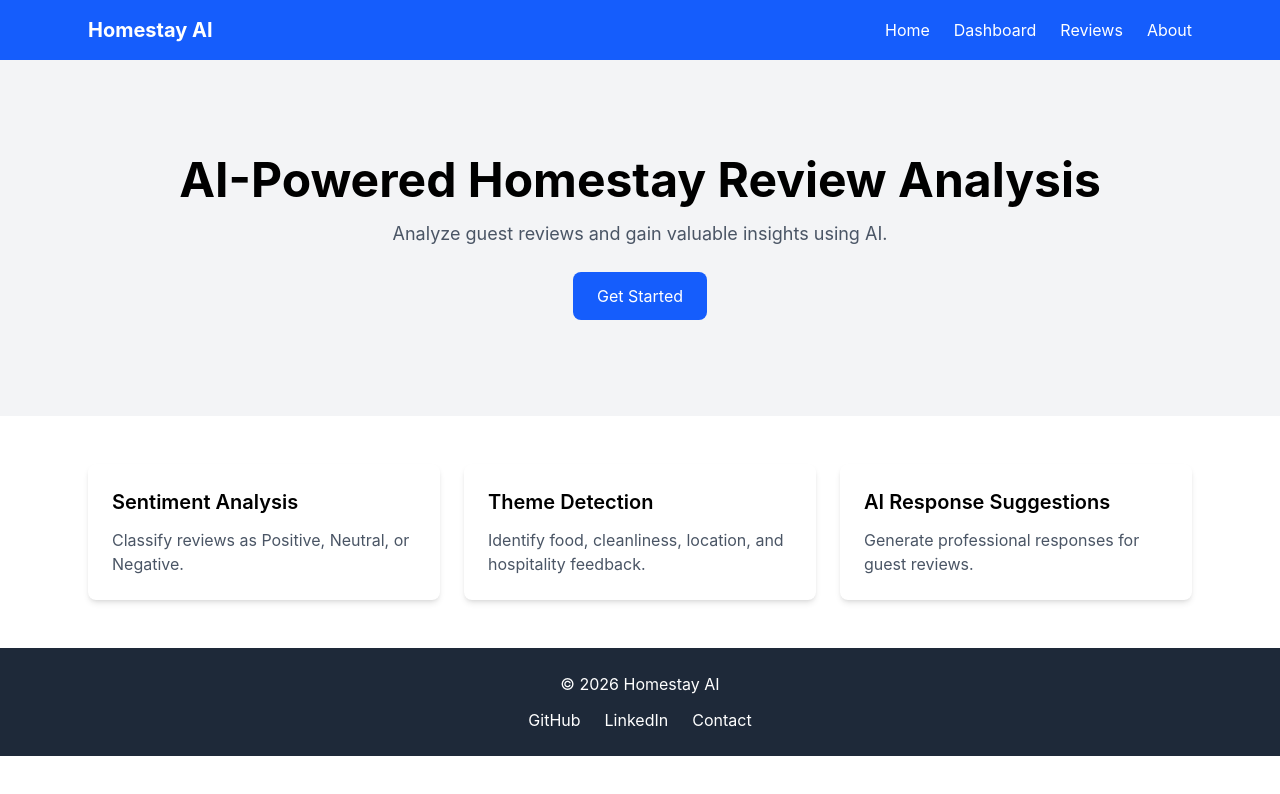
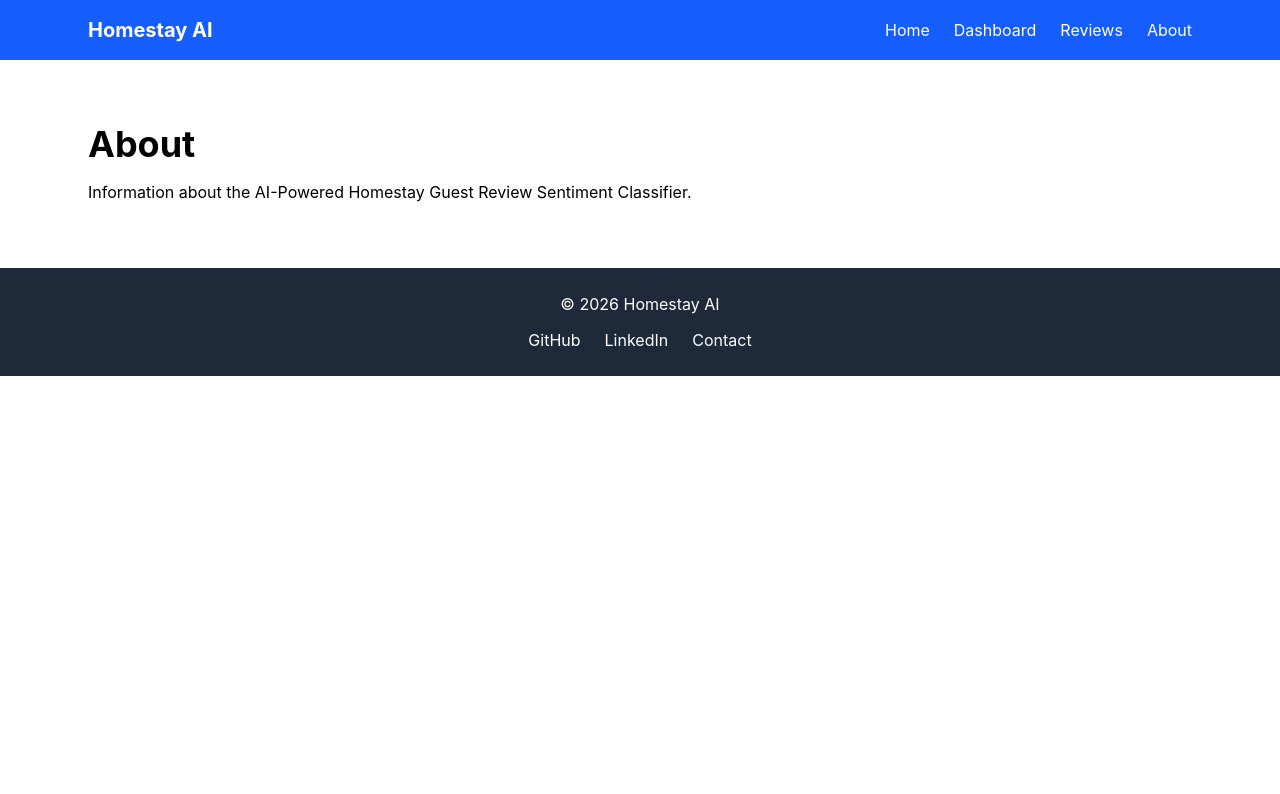
Before and after one commit to bhaavya215/Homestay-Guest-Review-Sentiment-Classifier, a React (Vite) app: page /about in a window 1280 px wide. Shown: the top 794 px of the page. Built offline with nearby package versions, Linux system fonts and the light colour scheme.

Commit message:
feat: implemented page routing

```diff
--- a/package.json
+++ b/package.json
@@ -13,6 +13,7 @@
     "@tailwindcss/vite": "^4.3.1",
     "react": "^19.2.6",
     "react-dom": "^19.2.6",
+    "react-router-dom": "^7.17.0",
     "tailwindcss": "^4.3.1"
   },
   "devDependencies": {
--- a/src/App.jsx
+++ b/src/App.jsx
@@ -1,7 +1,21 @@
+import { BrowserRouter, Routes, Route } from "react-router-dom";
+
 import Home from "./pages/Home";
+import Dashboard from "./pages/Dashboard";
+import Reviews from "./pages/Reviews";
+import About from "./pages/About";
 
 function App() {
-  return <Home />;
+  return (
+    <BrowserRouter>
+      <Routes>
+        <Route path="/" element={<Home />} />
+        <Route path="/dashboard" element={<Dashboard />} />
+        <Route path="/reviews" element={<Reviews />} />
+        <Route path="/about" element={<About />} />
+      </Routes>
+    </BrowserRouter>
+  );
 }
 
 export default App;
--- a/src/components/Navbar.jsx
+++ b/src/components/Navbar.jsx
@@ -1,3 +1,5 @@
+import { Link } from "react-router-dom";
+
 function Navbar() {
   return (
     <nav className="bg-blue-600 text-white">
@@ -7,10 +9,10 @@ function Navbar() {
         </h1>
 
         <div className="flex gap-6">
-          <a href="/">Home</a>
-          <a href="/dashboard">Dashboard</a>
-          <a href="/reviews">Reviews</a>
-          <a href="/about">About</a>
+          <Link to="/">Home</Link>
+          <Link to="/dashboard">Dashboard</Link>
+          <Link to="/reviews">Reviews</Link>
+          <Link to="/about">About</Link>
         </div>
       </div>
     </nav>
--- a/src/pages/About.jsx
+++ b/src/pages/About.jsx
@@ -0,0 +1,19 @@
+import Navbar from "../components/Navbar";
+import Footer from "../components/Footer";
+
+function About() {
+  return (
+    <>
+      <Navbar />
+      <div className="max-w-6xl mx-auto py-16 px-6">
+        <h1 className="text-4xl font-bold mb-4">About</h1>
+        <p>
+          Information about the AI-Powered Homestay Guest Review Sentiment Classifier.
+        </p>
+      </div>
+      <Footer />
+    </>
+  );
+}
+
+export default About;
--- a/src/pages/Dashboard.jsx
+++ b/src/pages/Dashboard.jsx
@@ -0,0 +1,17 @@
+import Navbar from "../components/Navbar";
+import Footer from "../components/Footer";
+
+function Dashboard() {
+  return (
+    <>
+      <Navbar />
+      <div className="max-w-6xl mx-auto py-16 px-6">
+        <h1 className="text-4xl font-bold mb-4">Dashboard</h1>
+        <p>This page will display sentiment analytics and review statistics.</p>
+      </div>
+      <Footer />
+    </>
+  );
+}
+
+export default Dashboard;
--- a/src/pages/Reviews.jsx
+++ b/src/pages/Reviews.jsx
@@ -0,0 +1,17 @@
+import Navbar from "../components/Navbar";
+import Footer from "../components/Footer";
+
+function Reviews() {
+  return (
+    <>
+      <Navbar />
+      <div className="max-w-6xl mx-auto py-16 px-6">
+        <h1 className="text-4xl font-bold mb-4">Reviews</h1>
+        <p>This page will allow users to analyze guest reviews.</p>
+      </div>
+      <Footer />
+    </>
+  );
+}
+
+export default Reviews;
```
Also changed, not shown: 1 other file (tests, documents, lock files or other folders).
